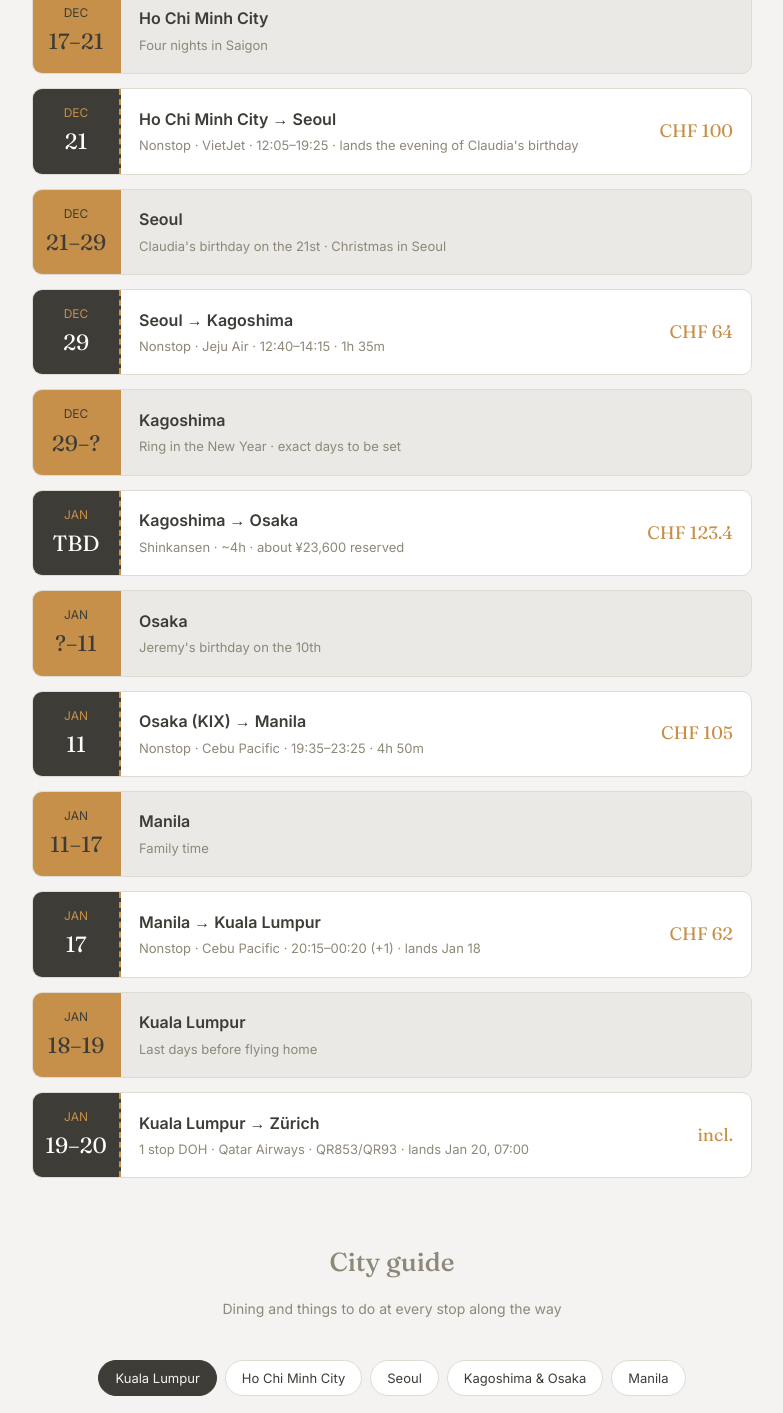
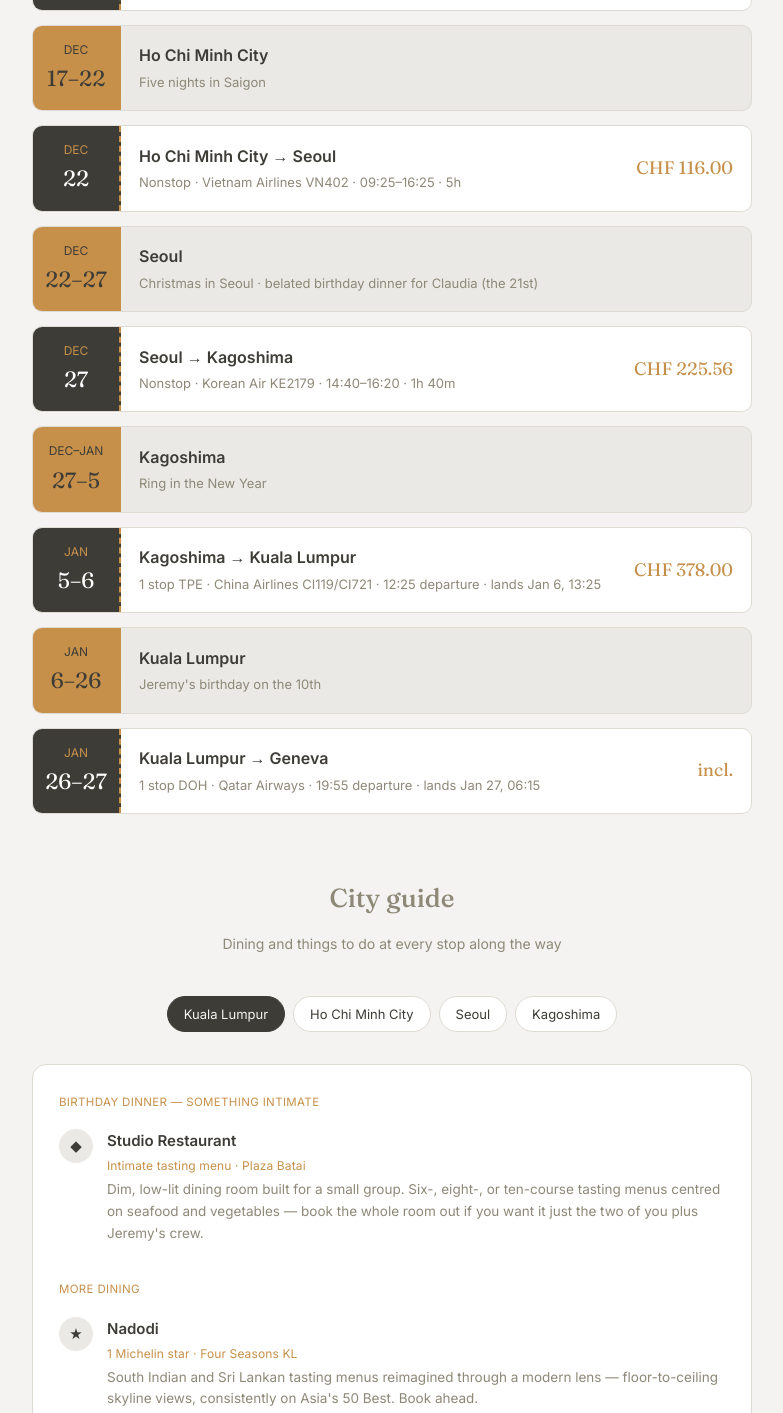
Before and after one commit to danealonzoxx/asia, a plain HTML site: page index.html in a window 1280 px wide. Shown: the part 784-2197 px from the top of the page, without its empty margins (248-1031 px from the left). Drawn offline with Linux system fonts and the light colour scheme.

Commit message:
Add files via upload

```diff
--- a/index.html
+++ b/index.html
@@ -3,7 +3,7 @@
 <head>
 <meta charset="UTF-8">
 <meta name="viewport" content="width=device-width, initial-scale=1.0">
-<title>Kuala Lumpur – Bangkok – Manila | Dec–Jan</title>
+<title>Home for the holidays | Dec–Jan</title>
 <style>
   @import url('https://fonts.googleapis.com/css2?family=Fraunces:opsz,wght@9..144,400;9..144,500;9..144,600&family=Inter:wght@400;500;600&display=swap');
 
@@ -287,9 +287,9 @@
 <body>
 
 <header>
-  <div class="eyebrow">Dec 7 &mdash; Jan 20</div>
+  <div class="eyebrow">Dec 7 &mdash; Jan 27</div>
   <h1 style="color:#FFFFFF;">Home for the holidays</h1>
-  <p>Zürich → Kuala Lumpur → Ho Chi Minh City → Seoul → Kagoshima &amp; Osaka → Manila → Kuala Lumpur → Zürich</p>
+  <p>Geneva → Kuala Lumpur → Ho Chi Minh City → Seoul → Kagoshima → Kuala Lumpur → Geneva</p>
 </header>
 
 <div class="wrap">
@@ -298,7 +298,7 @@
     <span class="label">Total fares</span>
     <span class="value" id="totalValue">CHF 1019.77</span>
   </div>
-  <p style="font-size:12px;color:var(--taupe);text-align:center;margin:0 0 40px;">Zürich↔KL round trip confirmed at CHF 554.30 · other fares are current Google Flights prices, before bag fees</p>
+  <p style="font-size:12px;color:var(--taupe);text-align:center;margin:0 0 40px;">Geneva↔KL round trip rebooked, price assumed unchanged at CHF 554.30 · other fares are current Google Flights prices, before bag fees</p>
 
   <div class="timeline" id="timeline"></div>
 
@@ -314,21 +314,17 @@
 
 <script>
 const legs = [
-  {stub:"7", month:"DEC", route:"Zürich → Kuala Lumpur", detail:"1 stop DOH · Qatar Airways · QR96/QR852 · lands Dec 8, 14:40", price:"CHF 554.30", stay:false},
+  {stub:"7", month:"DEC", route:"Geneva → Kuala Lumpur", detail:"1 stop DOH (9h 50m layover) · Qatar Airways · 08:30 departure · lands Dec 8, 14:40", price:"CHF 554.30", stay:false},
   {stub:"8–17", month:"DEC", route:"Kuala Lumpur", detail:"BTS concert on the 13th", price:0, stay:true},
-  {stub:"17", month:"DEC", route:"Kuala Lumpur → Ho Chi Minh City", detail:"Nonstop · AirAsia · 18:45–20:00 · 2h 15m", price:95, stay:false},
-  {stub:"17–21", month:"DEC", route:"Ho Chi Minh City", detail:"Four nights in Saigon", price:0, stay:true},
-  {stub:"21", month:"DEC", route:"Ho Chi Minh City → Seoul", detail:"Nonstop · VietJet · 12:05–19:25 · lands the evening of Claudia's birthday", price:100, stay:false},
-  {stub:"21–29", month:"DEC", route:"Seoul", detail:"Claudia's birthday on the 21st · Christmas in Seoul", price:0, stay:true},
-  {stub:"29", month:"DEC", route:"Seoul → Kagoshima", detail:"Nonstop · Jeju Air · 12:40–14:15 · 1h 35m", price:64, stay:false},
-  {stub:"29–?", month:"DEC", route:"Kagoshima", detail:"Ring in the New Year · exact days to be set", price:0, stay:true},
-  {stub:"TBD", month:"JAN", route:"Kagoshima → Osaka", detail:"Shinkansen · ~4h · about ¥23,600 reserved", price:123.40, stay:false},
-  {stub:"?–11", month:"JAN", route:"Osaka", detail:"Jeremy's birthday on the 10th", price:0, stay:true},
-  {stub:"11", month:"JAN", route:"Osaka (KIX) → Manila", detail:"Nonstop · Cebu Pacific · 19:35–23:25 · 4h 50m", price:105, stay:false},
-  {stub:"11–17", month:"JAN", route:"Manila", detail:"Family time", price:0, stay:true},
-  {stub:"17", month:"JAN", route:"Manila → Kuala Lumpur", detail:"Nonstop · Cebu Pacific · 20:15–00:20 (+1) · lands Jan 18", price:62, stay:false},
-  {stub:"18–19", month:"JAN", route:"Kuala Lumpur", detail:"Last days before flying home", price:0, stay:true},
-  {stub:"19–20", month:"JAN", route:"Kuala Lumpur → Zürich", detail:"1 stop DOH · Qatar Airways · QR853/QR93 · lands Jan 20, 07:00", price:"incl.", stay:false}
+  {stub:"17", month:"DEC", route:"Kuala Lumpur → Ho Chi Minh City", detail:"Nonstop · VietJet VJ936 · 11:30–12:25 · 1h 55m", price:154.50, stay:false},
+  {stub:"17–22", month:"DEC", route:"Ho Chi Minh City", detail:"Five nights in Saigon", price:0, stay:true},
+  {stub:"22", month:"DEC", route:"Ho Chi Minh City → Seoul", detail:"Nonstop · Vietnam Airlines VN402 · 09:25–16:25 · 5h", price:116, stay:false},
+  {stub:"22–27", month:"DEC", route:"Seoul", detail:"Christmas in Seoul · belated birthday dinner for Claudia (the 21st)", price:0, stay:true},
+  {stub:"27", month:"DEC", route:"Seoul → Kagoshima", detail:"Nonstop · Korean Air KE2179 · 14:40–16:20 · 1h 40m", price:225.56, stay:false},
+  {stub:"27–5", month:"DEC–JAN", route:"Kagoshima", detail:"Ring in the New Year", price:0, stay:true},
+  {stub:"5–6", month:"JAN", route:"Kagoshima → Kuala Lumpur", detail:"1 stop TPE · China Airlines CI119/CI721 · 12:25 departure · lands Jan 6, 13:25", price:378, stay:false},
+  {stub:"6–26", month:"JAN", route:"Kuala Lumpur", detail:"Jeremy's birthday on the 10th", price:0, stay:true},
+  {stub:"26–27", month:"JAN", route:"Kuala Lumpur → Geneva", detail:"1 stop DOH · Qatar Airways · 19:55 departure · lands Jan 27, 06:15", price:"incl.", stay:false}
 ];
 
 function renderTimeline(){
@@ -337,7 +333,7 @@ function renderTimeline(){
   legs.forEach(l => {
     const el = document.createElement('div');
     el.className = 'leg' + (l.stay ? ' stay' : '');
-    const priceLabel = typeof l.price === 'number' ? (l.price > 0 ? 'CHF ' + l.price : '') : l.price;
+    const priceLabel = typeof l.price === 'number' ? (l.price > 0 ? 'CHF ' + l.price.toFixed(2) : '') : l.price;
     el.innerHTML = `
       <div class="stub"><div class="date">${l.month}</div><div class="day">${l.stub}</div></div>
       <div class="body">
@@ -357,9 +353,9 @@ renderTimeline();
 
 const baseCities = {
   kul: {
-    id: "kul", name: "Kuala Lumpur", tagline: "Dec 8–17 and Jan 18–19",
+    id: "kul", name: "Kuala Lumpur", tagline: "Dec 8–17 and Jan 6–26",
     groups: [
-      { label: "AN INTIMATE DINNER", recos: [
+      { label: "BIRTHDAY DINNER — SOMETHING INTIMATE", recos: [
         {tag:"◆", name:"Studio Restaurant", meta:"Intimate tasting menu · Plaza Batai", desc:"Dim, low-lit dining room built for a small group. Six-, eight-, or ten-course tasting menus centred on seafood and vegetables — book the whole room out if you want it just the two of you plus Jeremy's crew."}
       ]},
       { label: "MORE DINING", recos: [
@@ -375,7 +371,7 @@ const baseCities = {
     ]
   },
   hcmc: {
-    id: "hcmc", name: "Ho Chi Minh City", tagline: "Dec 17–21, four nights in Saigon",
+    id: "hcmc", name: "Ho Chi Minh City", tagline: "Dec 17–22, five nights in Saigon",
     groups: [
       { label: "DINING", recos: [
         {tag:"◆", name:"Bánh Mì Huynh Hoa", meta:"Street food institution", desc:"The loaded, pâté-heavy bánh mì that has a queue most hours — cheap and worth it."},
@@ -393,10 +389,10 @@ const baseCities = {
     ]
   },
   seoul: {
-    id: "seoul", name: "Seoul", tagline: "Dec 21–29, winter city stretch",
+    id: "seoul", name: "Seoul", tagline: "Dec 22–27, winter city stretch",
     groups: [
       { label: "THE OCCASION", recos: [
-        {tag:"◇", name:"Claudia's birthday, Dec 21", meta:"Meeting the girls in Seoul", desc:"Your flight lands in the evening of the 21st, so plan a late birthday dinner or drinks with the girls."}
+        {tag:"◇", name:"Claudia's birthday, Dec 21", meta:"Belated celebration in Seoul", desc:"You land on the 22nd, the day after, so plan a belated birthday dinner or drinks with the girls."}
       ]},
       { label: "DINING", recos: [
         {tag:"◆", name:"Gwangjang Market", meta:"Street food institution", desc:"Bindaetteok (mung bean pancakes) and mayak gimbap — the classic Seoul street food stop, good for a group."},
@@ -412,11 +408,8 @@ const baseCities = {
     ]
   },
   jp: {
-    id: "jp", name: "Kagoshima & Osaka", tagline: "Dec 29 – Jan 11, New Year in Japan",
+    id: "jp", name: "Kagoshima", tagline: "Dec 27 – Jan 5, New Year in Japan",
     groups: [
-      { label: "THE OCCASION", recos: [
-        {tag:"◇", name:"Jeremy's birthday, Jan 10", meta:"In Osaka", desc:"Worth booking a dinner early — January restaurants fill up after the New Year break."}
-      ]},
       { label: "NEW YEAR TIMING", recos: [
         {tag:"◇", name:"Plan around Jan 1–3", meta:"Heads up", desc:"Many restaurants and shops close for the first days of January, and shrines are packed for hatsumode (first visits). Check hours before you go."}
       ]},
@@ -424,30 +417,11 @@ const baseCities = {
         {tag:"◈", name:"Sakurajima", meta:"Active volcano · short ferry", desc:"A 15-minute ferry from the city to the volcano island, with lava-field walks and foot baths."},
         {tag:"◈", name:"Sengan-en Garden", meta:"Landmark", desc:"A clan villa garden with Sakurajima as its backdrop."},
         {tag:"◆", name:"Kurobuta pork & Kagoshima ramen", meta:"Local food", desc:"Kagoshima's black pork, served as tonkatsu or shabu-shabu, is the regional specialty."},
+        {tag:"◆", name:"Tenmonkan district", meta:"Food and shopping", desc:"The city's main downtown strip, good for izakaya and a late dinner."},
         {tag:"◈", name:"Ibusuki sand baths", meta:"Half-day trip", desc:"Be buried in naturally heated sand on the coast, about an hour by train."},
-        {tag:"◈", name:"Optional stop in Hiroshima", meta:"On the way to Osaka", desc:"The shinkansen passes through Hiroshima, so you can break the 4-hour ride there (Peace Memorial Park, Miyajima)."}
-      ]},
-      { label: "OSAKA", recos: [
-        {tag:"◆", name:"Dotonbori & Kuromon Market", meta:"Street food", desc:"Takoyaki, okonomiyaki and seafood skewers along the canal — best after dark."},
-        {tag:"◆", name:"Shinsekai kushikatsu", meta:"Casual", desc:"Deep-fried skewers in a retro neighbourhood. Don't double-dip the sauce."},
-        {tag:"◈", name:"Osaka Castle", meta:"Landmark", desc:"The keep and the grounds, easy to pair with a morning walk."},
-        {tag:"◈", name:"Nara day trip", meta:"~45 min by train", desc:"Todai-ji and the free-roaming deer in the park."}
+        {tag:"◈", name:"Chiran samurai district", meta:"Day trip", desc:"Preserved samurai residences with small gardens, about an hour from the city."}
       ]}
     ]
-  },
-  mnl: {
-    id: "mnl", name: "Manila", tagline: "Jan 11–17, family time",
-    groups: [
-      { label: "DINING", recos: [
-        {tag:"◆", name:"Toyo Eatery", meta:"Asia's 50 Best · no Michelin guide in PH yet", desc:"The Philippines isn't covered by the Michelin Guide, but this is the closest equivalent — modern Filipino cooking built on regional ingredients and heritage recipes."}
-      ]},
-      { label: "IN THE CITY", recos: [
-        {tag:"◈", name:"Intramuros & Rizal Park", meta:"Old city", desc:"The walled old city and the park beside it — a good half-day if there's downtime between family visits."},
-        {tag:"◈", name:"Binondo", meta:"World's oldest Chinatown", desc:"Ongpin Street for a food crawl — best done hungry, and lively with the holiday crowds already out in December."},
-        {tag:"◈", name:"Tagaytay", meta:"Day trip · ~1.5 hr from Manila", desc:"Cooler air and Taal Volcano viewpoints — an easy escape from the city heat during the holidays."}
-      ]}
-    ],
-    escape: true
   }
 };
 
@@ -455,7 +429,7 @@ const nav = document.getElementById('cityNav');
 const cardsWrap = document.getElementById('cityCards');
 
 function getActiveCities(){
-  return [baseCities.kul, baseCities.hcmc, baseCities.seoul, baseCities.jp, baseCities.mnl];
+  return [baseCities.kul, baseCities.hcmc, baseCities.seoul, baseCities.jp];
 }
 
 function renderCities(){
```
